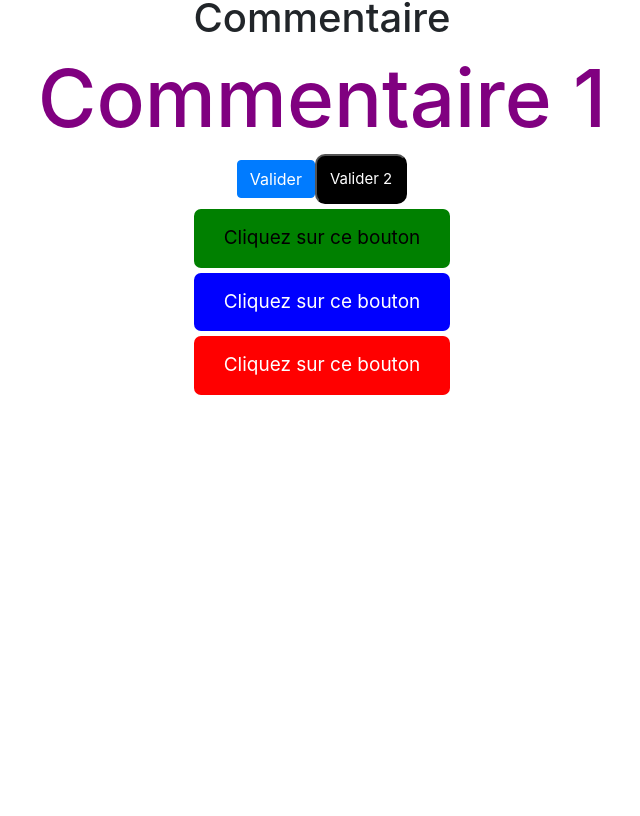
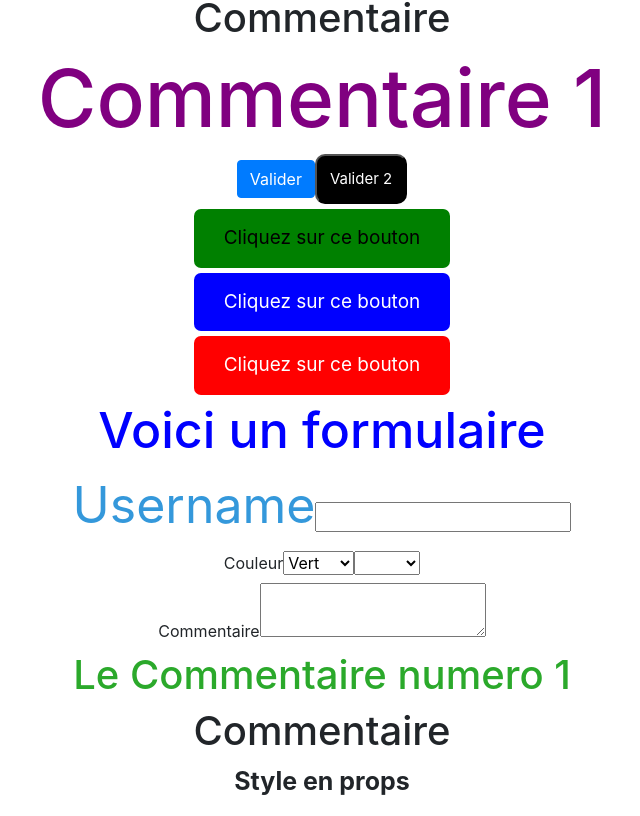
Before and after one commit to devJeremie/appvoiture, a React (Create React App) app: page / in a window 1280 px wide. Shown: the part 1556-2372 px from the top of the page, without its empty margins (318-958 px from the left). Before the commit the page ends 1956 px from the top, so only its background shows below. Built offline with nearby package versions, Linux system fonts and the light colour scheme.

Commit message:
MajCommentsFormBis

```diff
--- a/src/App.js
+++ b/src/App.js
@@ -5,6 +5,7 @@ import './App.css';
 import Maman from './components/Maman';
 import Image from './components/Image';
 import Form from './components/Form';
+import FormBis from './components/firstFile/FormBis';
 
 class App extends Component {
 
@@ -26,6 +27,7 @@ class App extends Component {
         <Maman />
         <Image />
         <Form />
+        <FormBis />
         {/* <Form
           head={true}
         /> */}
--- /dev/null
+++ b/src/components/firstFile/FormBis.js
@@ -0,0 +1,94 @@
+import { Component} from 'react'
+import styled from 'styled-components'
+import MyHead from '../MyHeaderOne'
+import styles from './../myCss.module.css'
+
+const titreBlue = {
+    fontSize : '50px',
+    color: '#3498db'
+}
+
+class FormBis extends Component {
+    state = {
+        username: '',
+        color: '',
+        colors: ["", "red", "green", "blue"],
+        comment: ''
+    }
+    // Fonction qui gère la saisie dans le champ "username"
+    handleUsername = e => {
+        this.setState({
+            // met à jour "username" avec la valeur saisie
+            username : e.target.value
+        })
+    }
+
+    handleColor = event => {
+        this.setState({
+            color : event.target.value
+        })
+    }
+
+    handleComments = event => {
+        this.setState({
+            comment : event.target.value
+        })
+    }
+
+    handleSubmit = e => {
+        e.preventDefault()
+    }
+
+    render() {
+
+  return (
+    <div>
+        <h1 style={{fontSize: 50,color: 'blue'}}>Voici un formulaire</h1>
+
+        <form onSubmit={this.handleSubmit}>
+            <div>
+                <label style={titreBlue}>Username</label>
+                  {/* Champ texte contrôlé par React
+                - value est lié à this.state.username
+                - onChange appelle handleUsername pour mettre à jour le state */}
+                <input type="text"
+                       value={this.state.username}
+                       onChange={this.handleUsername}
+                />
+            </div>
+            <div>
+                <label>Couleur</label>
+                <select>
+                    <option value='vert'>Vert</option>
+                    <option value='rouge'>Rouge</option>
+                    <option value='bleu'>Bleu</option>
+                </select>
+                <select value={this.state.colors} onChange={this.handleColor}>
+                    {
+                        // On parcourt le tableau this.state.colors avec map()
+                        this.state.colors.map((color, index) => {
+                            // Chaque option correspond à une couleur du tableau
+                            // key = index -> identifiant unique (obligatoire pour React)
+                            // value = color -> ce qui sera stocké dans state.color quand choisie
+                            // {color} -> texte affiché à l'écran
+                           return <option key={index} value={color}>{color}</option>
+                        })
+                    }
+                </select>
+            </div>
+            <div>
+                <label>Commentaire</label>
+                <textarea value= {this.state.comment} onChange={this.handleComments}></textarea>
+            </div>
+        </form>
+        <div>
+            <h1 className={styles.green}>Le Commentaire numero 1</h1>
+            <MyHead />
+          <p className= "bigFont">Style en props</p>
+        </div>
+    </div>
+  )
+    }
+}
+
+export default FormBis
```
